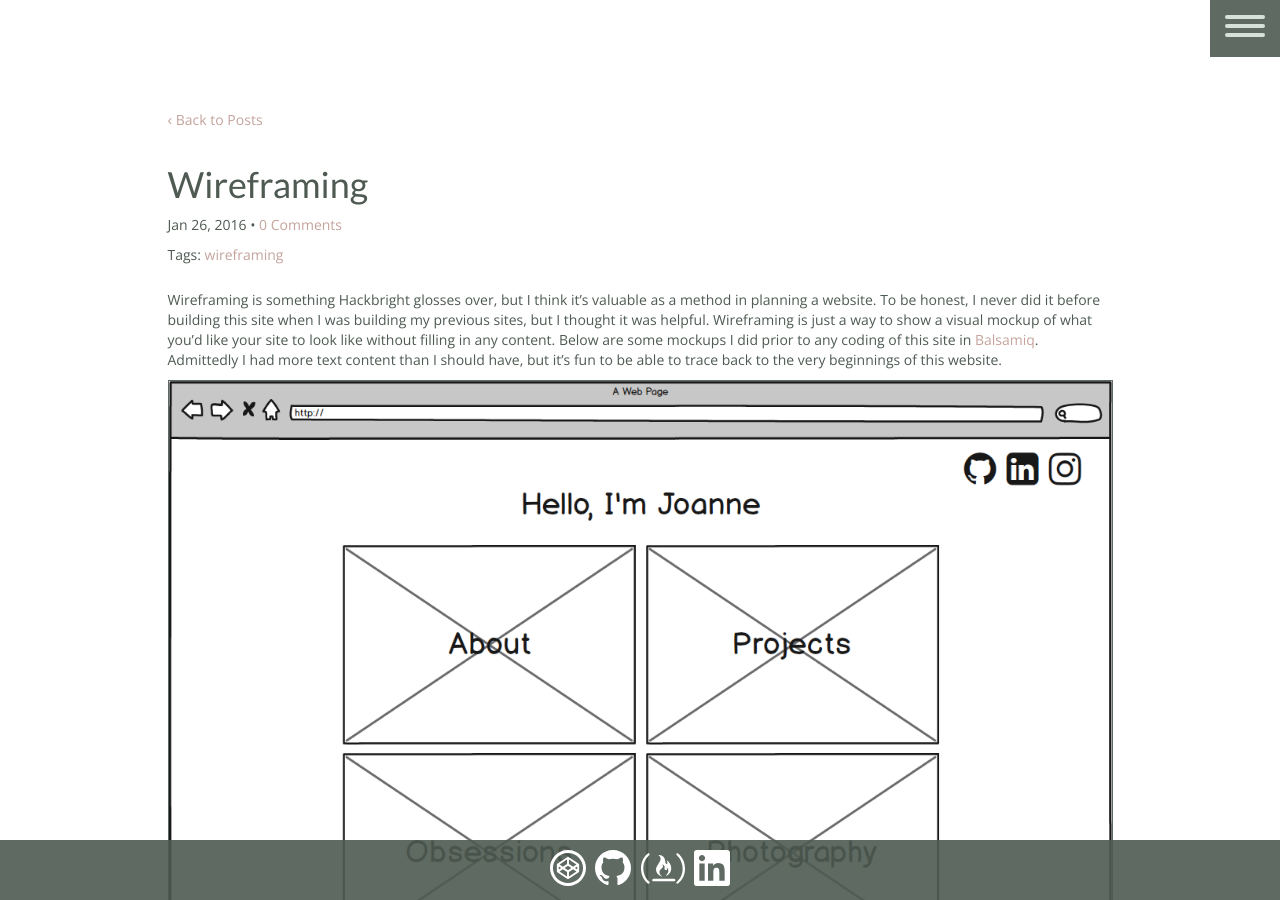
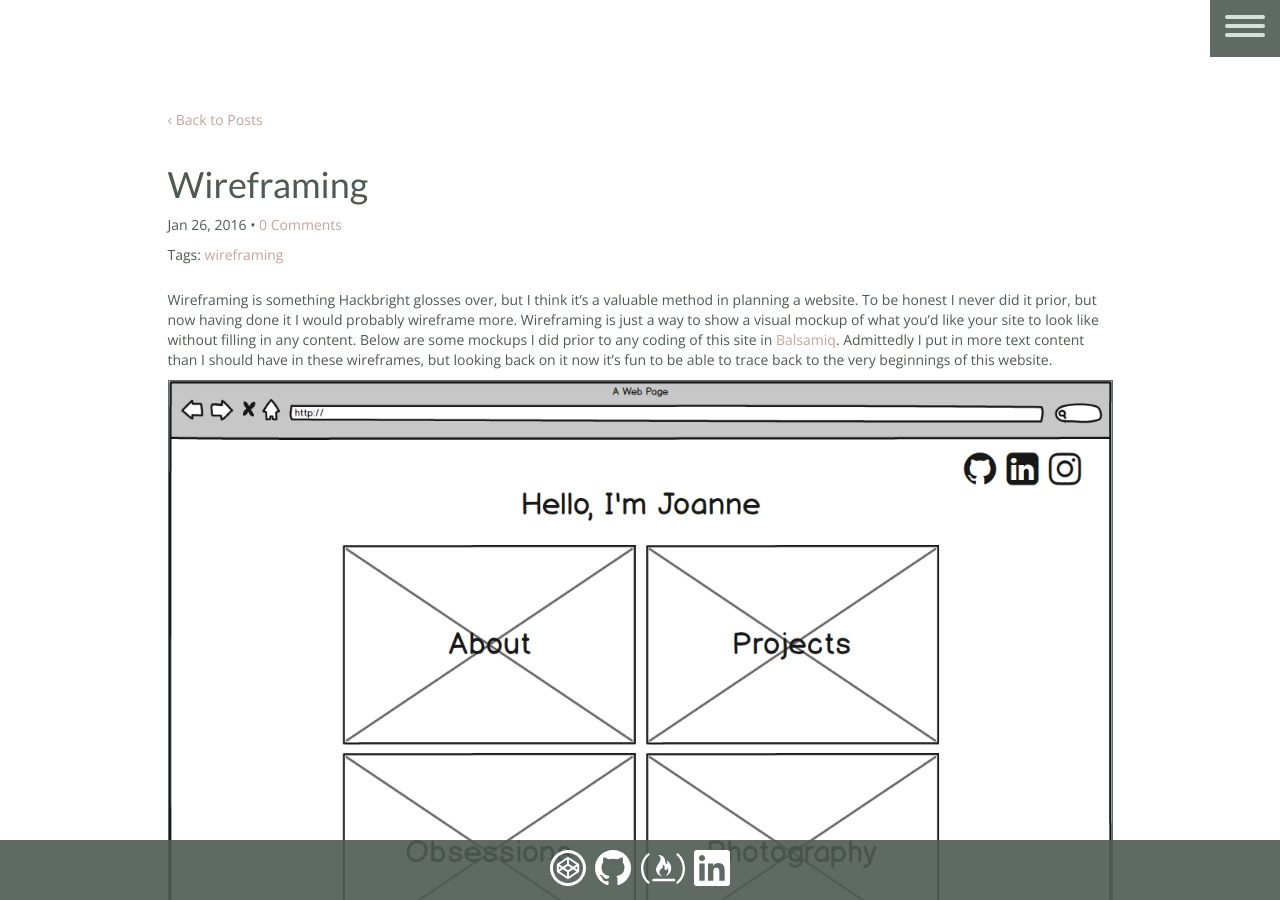
Before and after one commit to jttyeung/jttyeung.github.io, a Jekyll site: the page built from _posts/2016-01-26-wireframing.markdown, in a window 1280 px wide and 900 px high. Built offline with Jekyll 4.4.1, drawn with Linux system fonts in a browser that asks for light colours; nearby versions of some CDN libraries; comment, search, counter and statistics services are not loaded.

Commit message:
fixed grammatical errors

```diff
--- a/_posts/2016-01-26-wireframing.markdown
+++ b/_posts/2016-01-26-wireframing.markdown
@@ -6,7 +6,7 @@ categories: [wireframing]
 comments: true
 ---
 
-Wireframing is something Hackbright glosses over, but I think it's valuable as a method in planning a website. To be honest, I never did it before building this site when I was building my previous sites, but I thought it was helpful. Wireframing is just a way to show a visual mockup of what you'd like your site to look like without filling in any content. Below are some mockups I did prior to any coding of this site in [Balsamiq][balsamiq]. Admittedly I had more text content than I should have, but it's fun to be able to trace back to the very beginnings of this website.
+Wireframing is something Hackbright glosses over, but I think it's a valuable method in planning a website. To be honest I never did it prior, but now having done it I would probably wireframe more. Wireframing is just a way to show a visual mockup of what you'd like your site to look like without filling in any content. Below are some mockups I did prior to any coding of this site in [Balsamiq][balsamiq]. Admittedly I put in more text content than I should have in these wireframes, but looking back on it now it's fun to be able to trace back to the very beginnings of this website.
 
 <img src="{{url}}/images/mockup1.png" class="img-responsive" />
 
```
